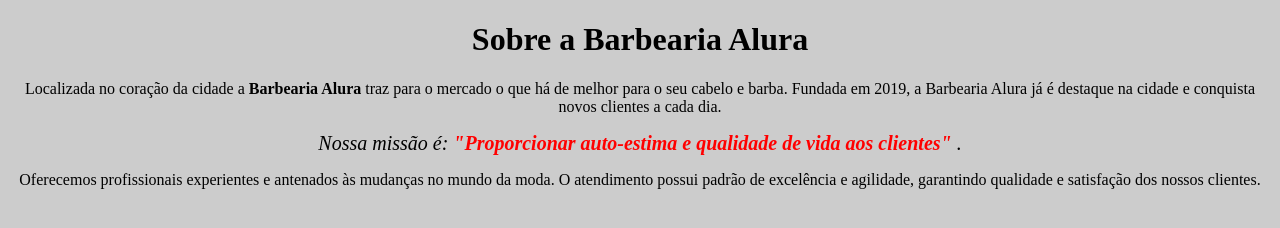
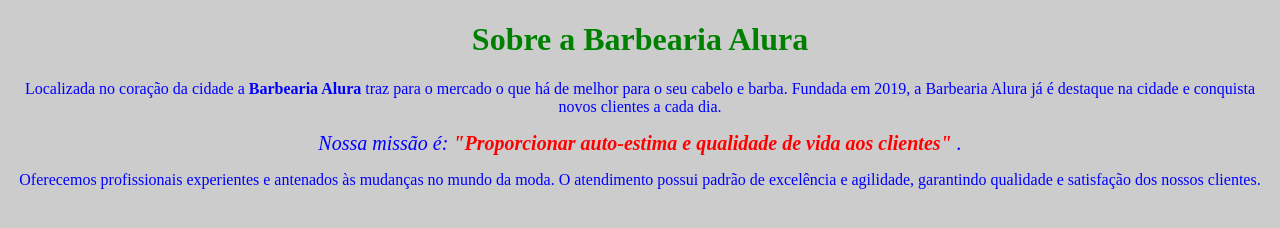
Before and after one commit to Maelton-SI/full-stack-project, a plain HTML site: page HTML5 e CSS3 parte 1 - crie uma página da Web/index.html in a window 1280 px wide. Drawn offline with Linux system fonts and the light colour scheme.

Commit message:
Representação das cores em CSS3

```diff
--- a/HTML5 e CSS3 parte 1 - crie uma página da Web/style.css
+++ b/HTML5 e CSS3 parte 1 - crie uma página da Web/style.css
@@ -10,3 +10,11 @@ em{
 em strong {
     color: red;
 }
+
+p {
+    color: rgb(0,0,255)
+}
+
+h1 {
+    color: green;
+}
```
Also changed, not shown: HTML5 e CSS3 parte 1 - crie uma página da Web/index.html (+24 -5 lines).
